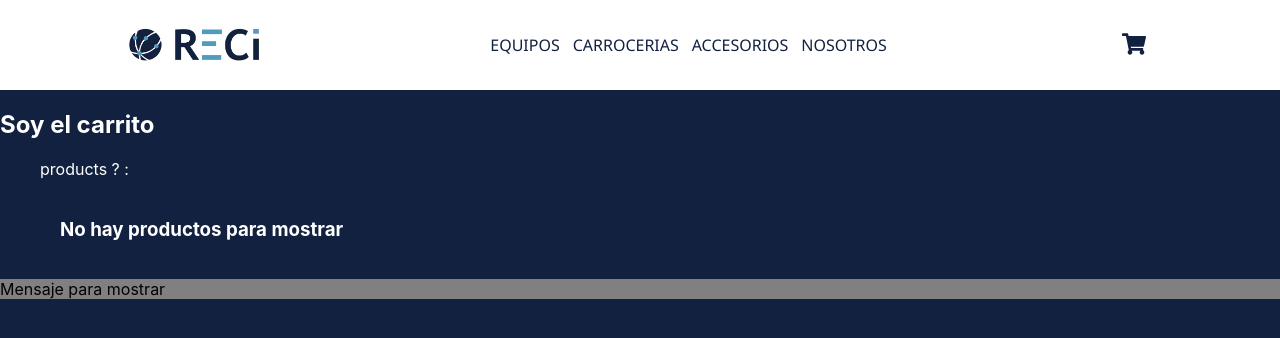
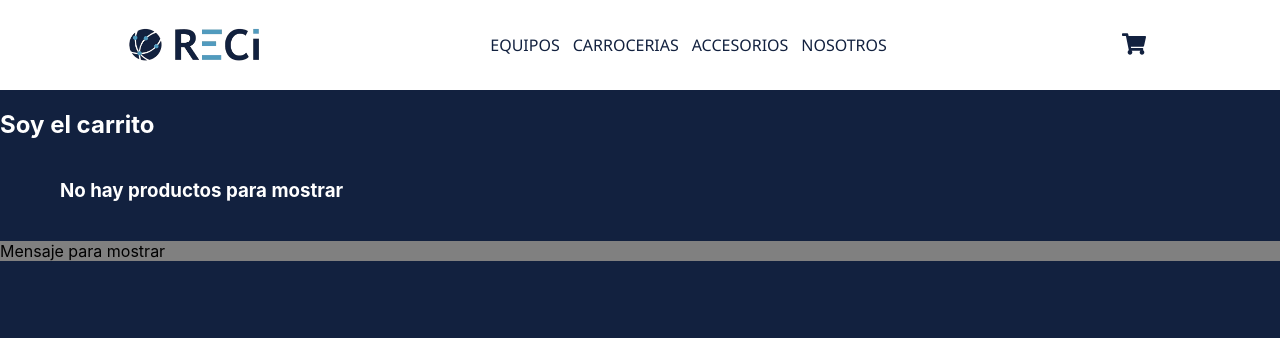
Before and after one commit to maurocig/reci-react, a React (Create React App) app: page /cart in a window 1280 px wide. Shown: the top 338 px of the page. Built offline with nearby package versions, Linux system fonts and the light colour scheme.

Commit message:
fixed stock count in item detail

```diff
--- a/src/Components/Cart/Cart.jsx
+++ b/src/Components/Cart/Cart.jsx
@@ -12,14 +12,15 @@ export default function Cart() {
 			<h2>Soy el carrito</h2>
 			<ul>
 
-				products ? {
-					products.map((item, index) => (
-						<li key={index}>
-							<strong>{item.qty}</strong> {item.type} {item.title}
-						</li>
-					))
+				{
+					products.length > 0
+						? (products.map((item, index) => (
+							<li key={index}>
+								<strong>{item.qty}</strong> {item.type} {item.title}
+							</li>
+						)))
+						: <h3>No hay productos para mostrar</h3>
 				}
-				: <h3>No hay productos para mostrar</h3>
 
 			</ul>
 		</div>
--- a/src/Components/ItemDetail/ItemDetail.jsx
+++ b/src/Components/ItemDetail/ItemDetail.jsx
@@ -34,7 +34,7 @@ const ItemDetail = (props) => {
 			<p>{product.description}</p>
 			{
 				show
-					? <ItemCount stock={3} onAdd={onAdd} />
+					? <ItemCount stock={product.stock} onAdd={onAdd} />
 					:
 					<>
 						<h2>Agregaste {count} items.</h2>
```
